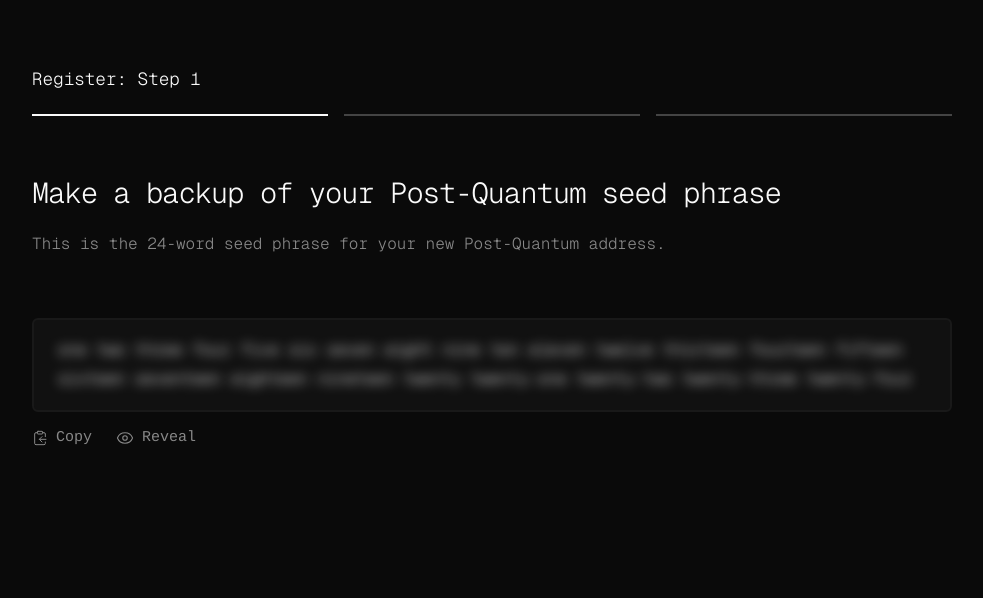
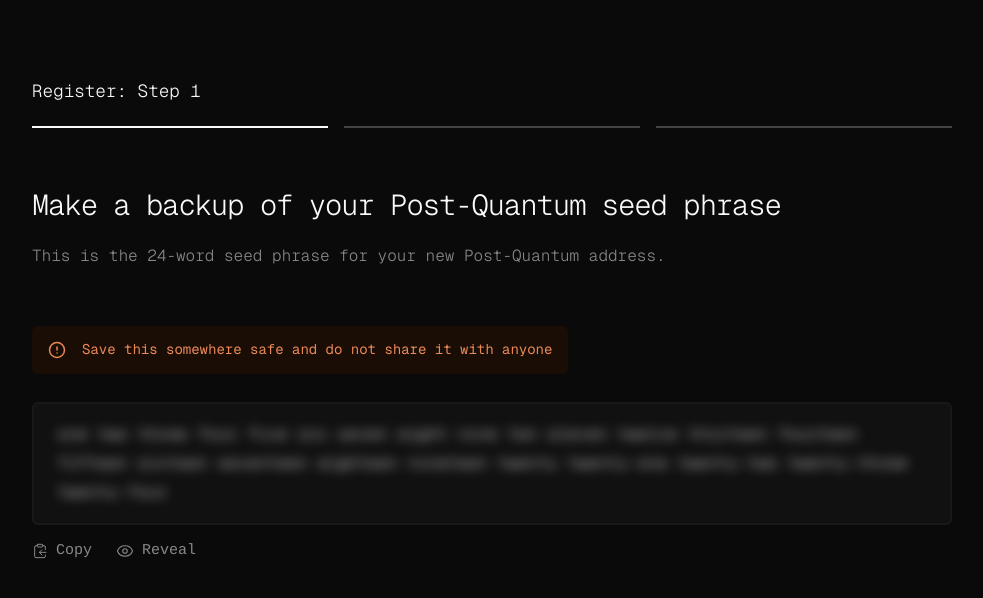
Before and after one commit to p-11/yellowpages-client, a Next.js app: page /register/step-1 in a window 1280 px wide. Shown: the top 598 px of the page, without its empty margins (148-1131 px from the left). Built offline with nearby package versions, Linux system fonts and the light colour scheme.

Commit message:
add warning message

```diff
--- /dev/null
+++ b/src/app/components/RegistrationHeader/index.tsx
@@ -0,0 +1,9 @@
+import styles from './styles.module.css';
+
+export function RegistrationHeader({
+  children
+}: {
+  children: React.ReactNode;
+}) {
+  return <div className={styles.registrationHeader}>{children}</div>;
+}
--- /dev/null
+++ b/src/app/components/RegistrationHeader/styles.module.css
@@ -0,0 +1,9 @@
+.registrationHeader {
+    width: 100%;
+}
+
+@media only screen and (min-width: 768px) {
+    .registrationHeader {
+        margin-bottom: 24px;
+    }
+}
--- a/src/app/components/RegistrationStepTitle/styles.module.css
+++ b/src/app/components/RegistrationStepTitle/styles.module.css
@@ -1,6 +1,6 @@
 .registrationStepTitle {
-    font-size: 1.5rem;
-    margin-top: 46px;
+    font-size: 1.4rem;
+    margin-top: 32px;
     letter-spacing: -1px;
     font-weight: 300;
     line-height: 2.2rem;
--- /dev/null
+++ b/src/app/components/Warning/index.tsx
@@ -0,0 +1,11 @@
+import { WarningIcon } from '@/app/icons/WarningIcon';
+import styles from './styles.module.css';
+
+export function Warning({ children }: { children: React.ReactNode }) {
+  return (
+    <div className={styles.warning}>
+      <WarningIcon />
+      <span className={styles.warningText}>{children}</span>
+    </div>
+  );
+}
--- /dev/null
+++ b/src/app/components/Warning/styles.module.css
@@ -0,0 +1,20 @@
+.warning {
+    padding-top: 12px;
+    padding-bottom: 12px;
+    padding-left: 16px;
+    padding-right: 16px;
+    border-radius: 6px;
+    display: flex;
+    gap: 16px;
+    background-color: #190D06;
+    color: #ea8958;
+    margin-top: 16px;
+    margin-bottom: 16px;
+}
+
+.warningText {
+    flex: 1;
+    font-size: 14px;
+    line-height: 1.4rem;
+    font-weight: 400;
+}
--- a/src/app/globals.css
+++ b/src/app/globals.css
@@ -8,15 +8,19 @@ body {
 p {
   color: #888;
   line-height: 1.75rem;
+  font-size: 15px;
 }
 
 main {
-  padding-top: 60px;
+  margin-top: 38px;
   max-width: 920px;
   margin-left: auto;
   margin-right: auto;
   padding-left: 16px;
   padding-right: 16px;
+  display: flex;
+  flex-direction: column;
+  align-items: flex-start;
 }
 
 a {
@@ -41,3 +45,14 @@ button:hover {
   color: #fafafa;
   cursor: pointer;
 }
+
+
+@media only screen and (min-width: 768px) {
+  main {
+    margin-top: 80px;
+  }
+
+  p {
+      font-size: 16px;
+  }
+}
--- /dev/null
+++ b/src/app/icons/WarningIcon.tsx
@@ -0,0 +1,20 @@
+export function WarningIcon() {
+  return (
+    <svg
+      xmlns='http://www.w3.org/2000/svg'
+      width='24'
+      height='24'
+      viewBox='0 0 24 24'
+      fill='none'
+      stroke='currentColor'
+      strokeWidth='2'
+      strokeLinecap='round'
+      strokeLinejoin='round'
+      style={{ width: '18px' }}
+    >
+      <circle cx='12' cy='12' r='10' />
+      <line x1='12' x2='12' y1='8' y2='12' />
+      <line x1='12' x2='12.01' y1='16' y2='16' />
+    </svg>
+  );
+}
--- a/src/app/register/step-1/page.tsx
+++ b/src/app/register/step-1/page.tsx
@@ -10,7 +10,9 @@ import { EyeIcon } from '@/app/icons/EyeIcon';
 import { useCallback, useState } from 'react';
 import { EyeOffIcon } from '@/app/icons/EyeOffIcon';
 import { mockSeedPhrase } from '@/mock-data';
+import { Warning } from '@/app/components/Warning';
 import styles from './styles.module.css';
+import { RegistrationHeader } from '@/app/components/RegistrationHeader';
 
 export default function RegistrationStep1Page() {
   const [isSeedPhraseVisible, setIsSeedPhraseVisible] = useState(false);
@@ -26,8 +28,8 @@ export default function RegistrationStep1Page() {
   );
 
   return (
-    <main className={styles.mainArea}>
-      <div>
+    <main>
+      <RegistrationHeader>
         <RegistrationProgressIndicator activeStep='Step 1' />
         <RegistrationStepTitle>
           Make a backup of your Post-Quantum seed phrase
@@ -35,8 +37,10 @@ export default function RegistrationStep1Page() {
         <p>
           This is the 24-word seed phrase for your new Post-Quantum address.
         </p>
-      </div>
-      <div>
+      </RegistrationHeader>
+      <Warning>
+        Save this somewhere safe and do not share it with anyone
+      </Warning>
       <HighlightedBox>
         <span
           className={`${styles.seedPhrase} ${isSeedPhraseVisible ? styles.visibleSeedPhrase : ''}`}
@@ -63,7 +67,6 @@ export default function RegistrationStep1Page() {
           )}
         </ToolbarButton>
       </Toolbar>
-      </div>
     </main>
   );
 }
--- a/src/app/register/step-1/styles.module.css
+++ b/src/app/register/step-1/styles.module.css
@@ -1,14 +1,17 @@
-.mainArea {
-    display: flex;
-    flex-direction: column;
-    gap: 32px;
-}
-
 .seedPhrase {
     filter: blur(6px);
     line-height: 1.8rem;
+    letter-spacing: 1px;
+    font-size: 15px;
 }
 
 .visibleSeedPhrase {
     filter: none;
 }
+
+@media only screen and (min-width: 768px) {
+    .registrationStepTitle {
+        margin-top: 60px;
+        font-size: 1.8rem;
+    }
+}
```
Lines whose indentation alone changed are shown as unchanged.
